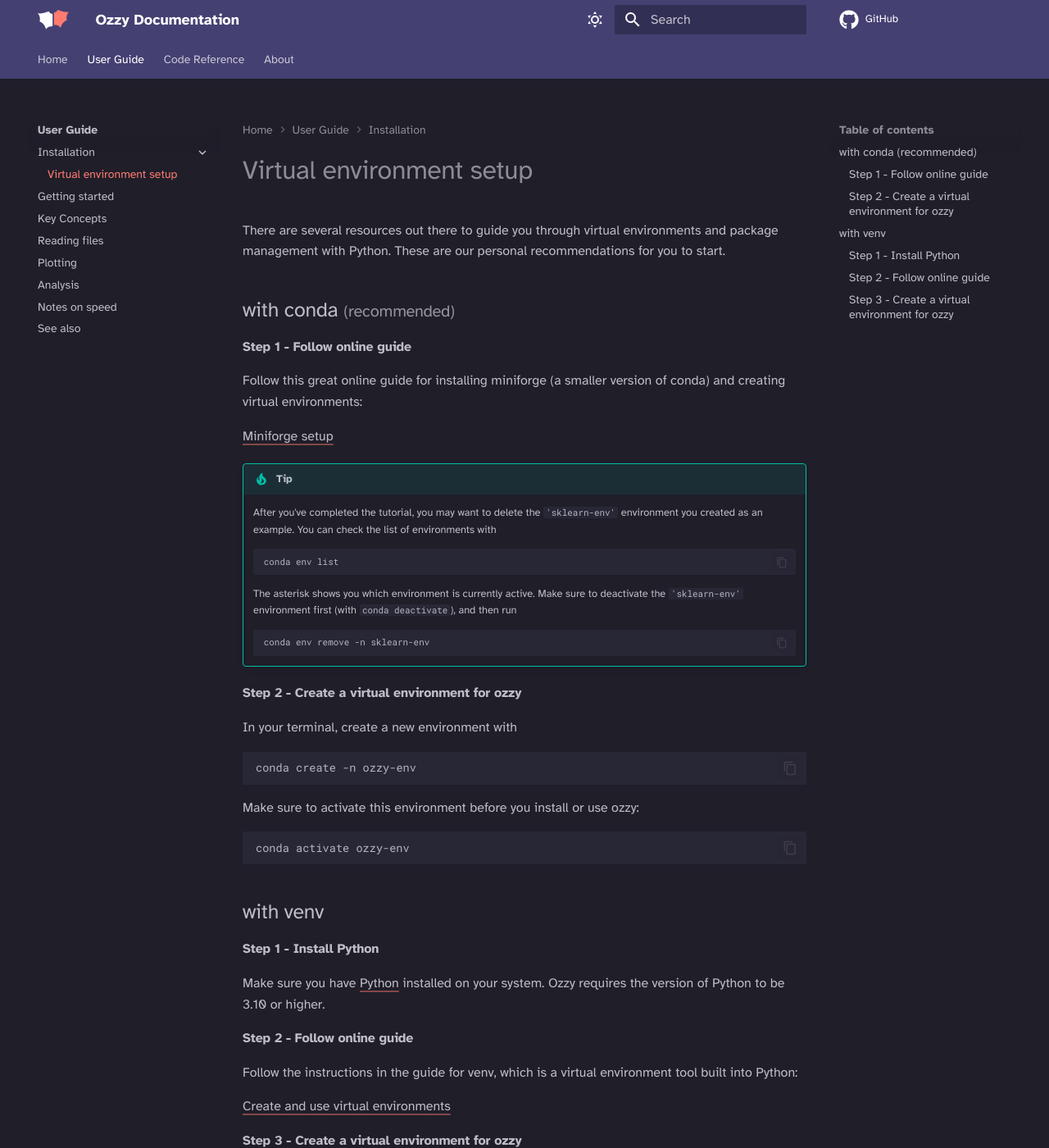
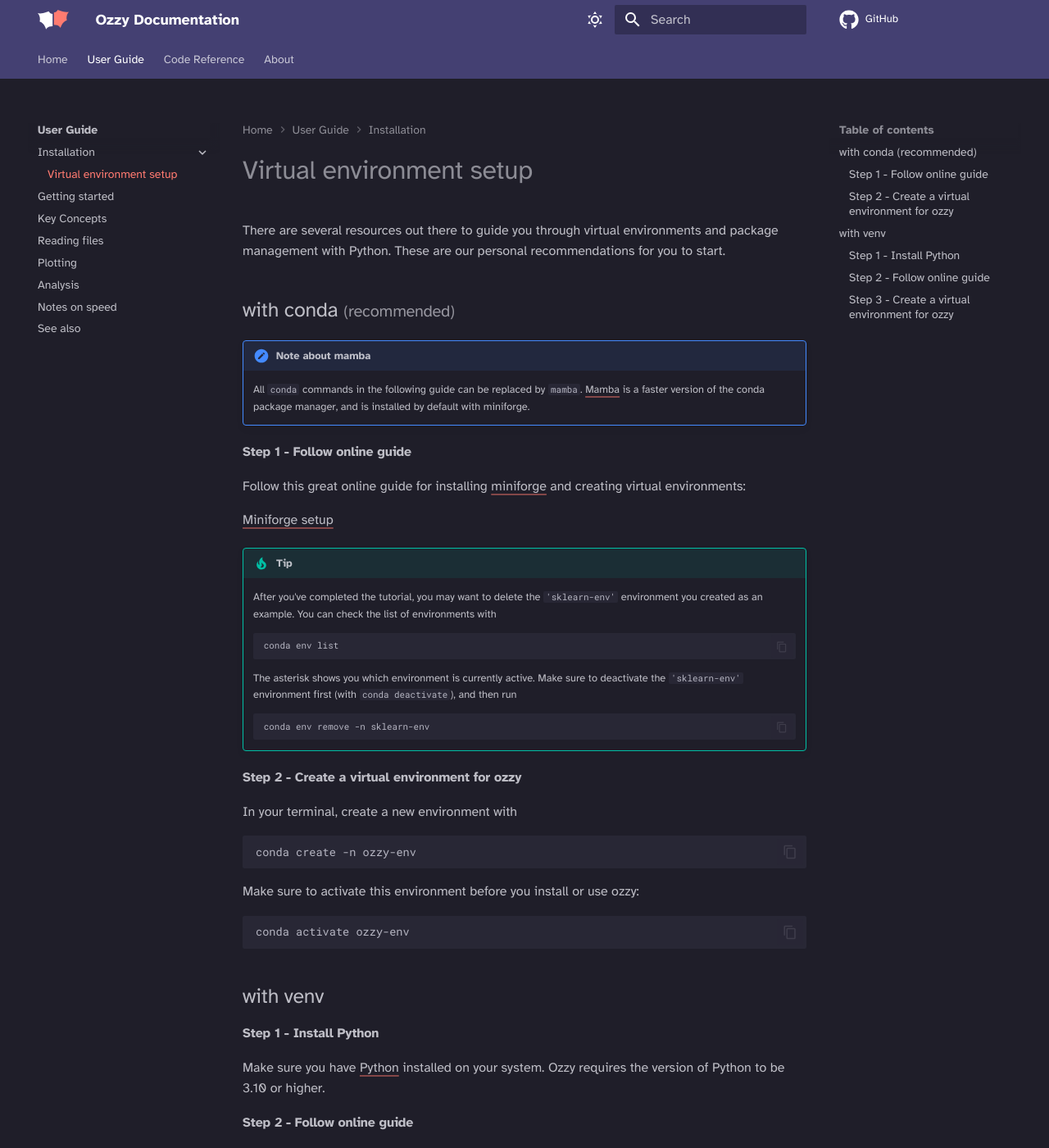
Before and after one commit to mtrocadomoreira/ozzy, an MkDocs documentation site: the page built from docs/docs/user-guide/installation/virtual-environments.md, in a window 1280 px wide and 1400 px high. Shown: the whole window at 82% size. Built offline with MkDocs 1.6.1 and Material for MkDocs 9.7.7, drawn with Linux system fonts in a browser that asks for light colours; comment, search, counter and statistics services are not loaded; some of the changed text lies outside the part shown.

Commit message:
small changes to virtual environment page

```diff
--- a/docs/docs/user-guide/installation/virtual-environments.md
+++ b/docs/docs/user-guide/installation/virtual-environments.md
@@ -4,9 +4,12 @@
 
 ## with conda <small>(recommended)</small>
 
+!!! note "Note about mamba"
+    All `conda` commands in the following guide can be replaced by `mamba`. [Mamba](https://mamba.readthedocs.io/en/latest/index.html) is a faster version of the conda package manager, and is installed by default with miniforge.
+
 #### Step 1 - Follow online guide
 
-Follow this great online guide for installing miniforge (a smaller version of conda) and creating virtual environments:
+Follow this great online guide for installing [miniforge](https://github.com/conda-forge/miniforge) and creating virtual environments:
 
 [Miniforge setup](https://kirenz.github.io/codelabs/codelabs/miniforge-setup/#0)
 
@@ -42,7 +45,7 @@
 
 #### Step 2 - Follow online guide
 
-Follow the instructions in the guide for venv, which is a virtual environment tool built into Python:
+Follow the instructions in the guide for [venv](https://docs.python.org/3/library/venv.html), which is a virtual environment tool built into Python:
 
 [Create and use virtual environments](https://packaging.python.org/en/latest/guides/installing-using-pip-and-virtual-environments/#create-and-use-virtual-environments)
 
--- a/pyproject.toml
+++ b/pyproject.toml
@@ -57,7 +57,7 @@
 
 [project.optional-dependencies]
 optimize = ["numpy_groupies==0.10.2", "numbagg==0.8.1"]
-docs = ["mkdocstrings-python==1.9.2", "mkdocs-material-extensions==1.3.1", "mkdocs-git-revision-date-localized-plugin==1.2.6"]
+docs = ["mkdocstrings-python==1.9.2", "mkdocs-material==9.5.28", "mkdocs-git-revision-date-localized-plugin==1.2.6"]
 
 
 [project.urls]
```
